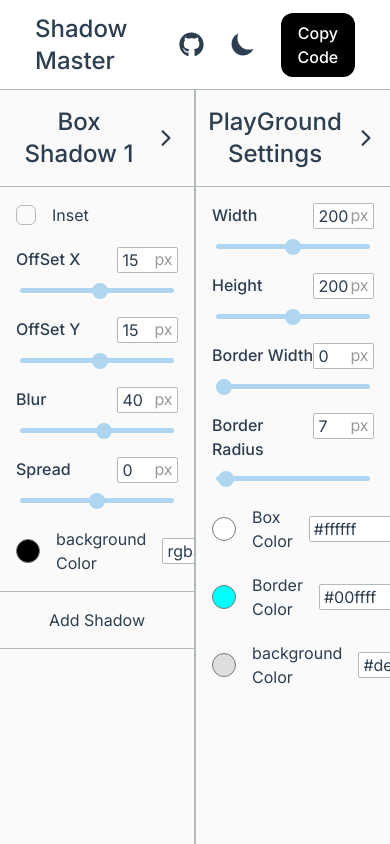
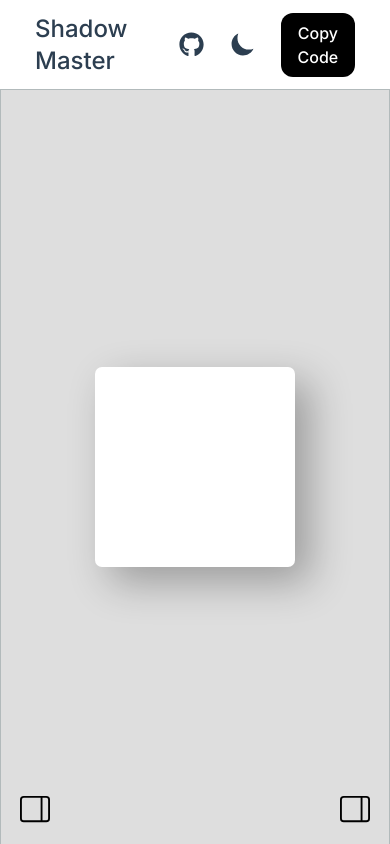
Before and after one commit to Xenos-the-stupid/shadow-master, a React (Vite) app: page / in a window 390 px wide. Built offline with nearby package versions, Linux system fonts and the light colour scheme.

Commit message:
make the website responsive

```diff
--- a/src/App.tsx
+++ b/src/App.tsx
@@ -9,6 +9,8 @@ import ColorInput from "./components/ui/ColorInput";
 import { BoxShadowAtom, boxShadowAtom } from "./store/boxShadow";
 import CheckBox from "./components/ui/CheckBox";
 import cn from "./utils/cn";
+import { useState } from "react";
+import { BsReverseLayoutSidebarReverse } from "react-icons/bs";
 
 type UpdateBoxShadowProps = {
   index: number;
@@ -24,6 +26,8 @@ type UpdatePlaygroundSettingsProps = {
 export default function App() {
   const [boxSettings, setBoxSettings] = useAtom(playgroundSettingsAtom);
   const [boxShadow, setBoxShadow] = useAtom(boxShadowAtom);
+  const [isLeftSideOpen, setIsLeftSideOpen] = useState(false);
+  const [isRightSideOpen, setIsRightSideOpen] = useState(false);
 
   const onAddShadow = () => {
     setBoxShadow((prev) => [
@@ -73,7 +77,19 @@ export default function App() {
       <Header />
 
       <div className="flex h-[calc(100dvh-90px)]">
-        <AsideWrapper className="border-r border-border-color dark:border-border-color-dark">
+        <AsideWrapper
+          isOpen={isLeftSideOpen}
+          className="border-r border-border-color dark:border-border-color-dark"
+        >
+          <button
+            className="absolute bottom-5 left-5 md:hidden"
+            onClick={() => setIsLeftSideOpen(!isLeftSideOpen)}
+          >
+            <BsReverseLayoutSidebarReverse
+              size={30}
+              color={isLeftSideOpen ? "#fff" : "#000"}
+            />
+          </button>
           {new Array(boxShadow.length).fill(null).map((_, index) => (
             <Accordion key={index}>
               <Accordion.Title>Box Shadow {index + 1}</Accordion.Title>
@@ -219,7 +235,19 @@ export default function App() {
         >
           <TestingBox />
         </main>
-        <AsideWrapper className="border-l border-border-color dark:border-border-color-dark">
+        <AsideWrapper
+          isOpen={isRightSideOpen}
+          className="border-l border-border-color dark:border-border-color-dark"
+        >
+          <button
+            className="absolute bottom-5 right-5 md:hidden"
+            onClick={() => setIsRightSideOpen(!isRightSideOpen)}
+          >
+            <BsReverseLayoutSidebarReverse
+              size={30}
+              color={isRightSideOpen ? "#fff" : "#000"}
+            />
+          </button>
           <Accordion>
             <Accordion.Title>PlayGround Settings</Accordion.Title>
             <Accordion.Body className="flex flex-col gap-5">
--- a/src/components/AsideWrapper.tsx
+++ b/src/components/AsideWrapper.tsx
@@ -1,16 +1,21 @@
-import { ComponentProps } from "react";
+import { type ComponentProps } from "react";
 import cn from "../utils/cn";
 
-type AsideWrapperProps = ComponentProps<"aside">;
+type AsideWrapperProps = ComponentProps<"aside"> & {
+  isOpen: boolean;
+};
 
-export default function AsideWrapper({ ...props }: AsideWrapperProps) {
+export default function AsideWrapper({ isOpen, ...props }: AsideWrapperProps) {
   return (
     <aside
       {...props}
       className={cn(
-        "bg-bg-light dark:bg-bg-dark w-[400px] overflow-auto",
+        "w-[350px] overflow-auto bg-bg-light dark:bg-bg-dark",
+        isOpen ? "max-md:w-fit" : "max-md:w-0",
         props.className,
       )}
-    />
+    >
+      {props.children}
+    </aside>
   );
 }
```
